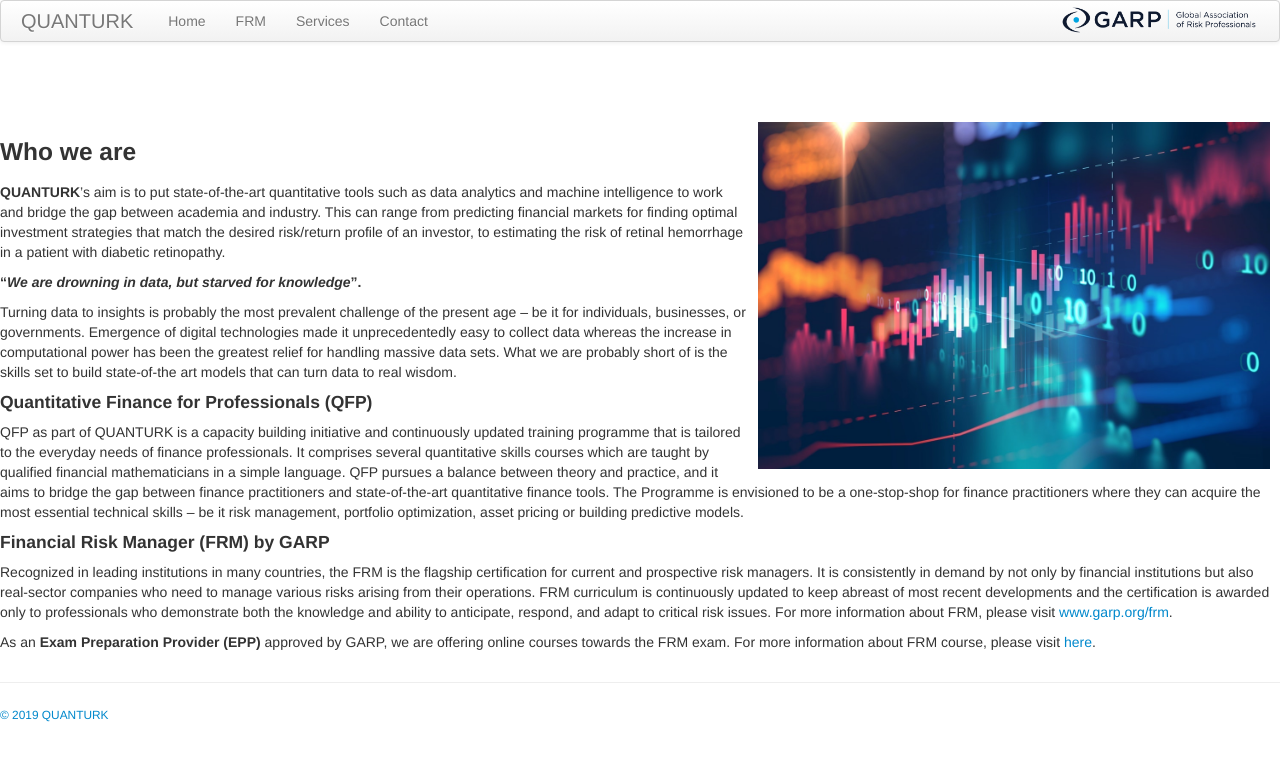
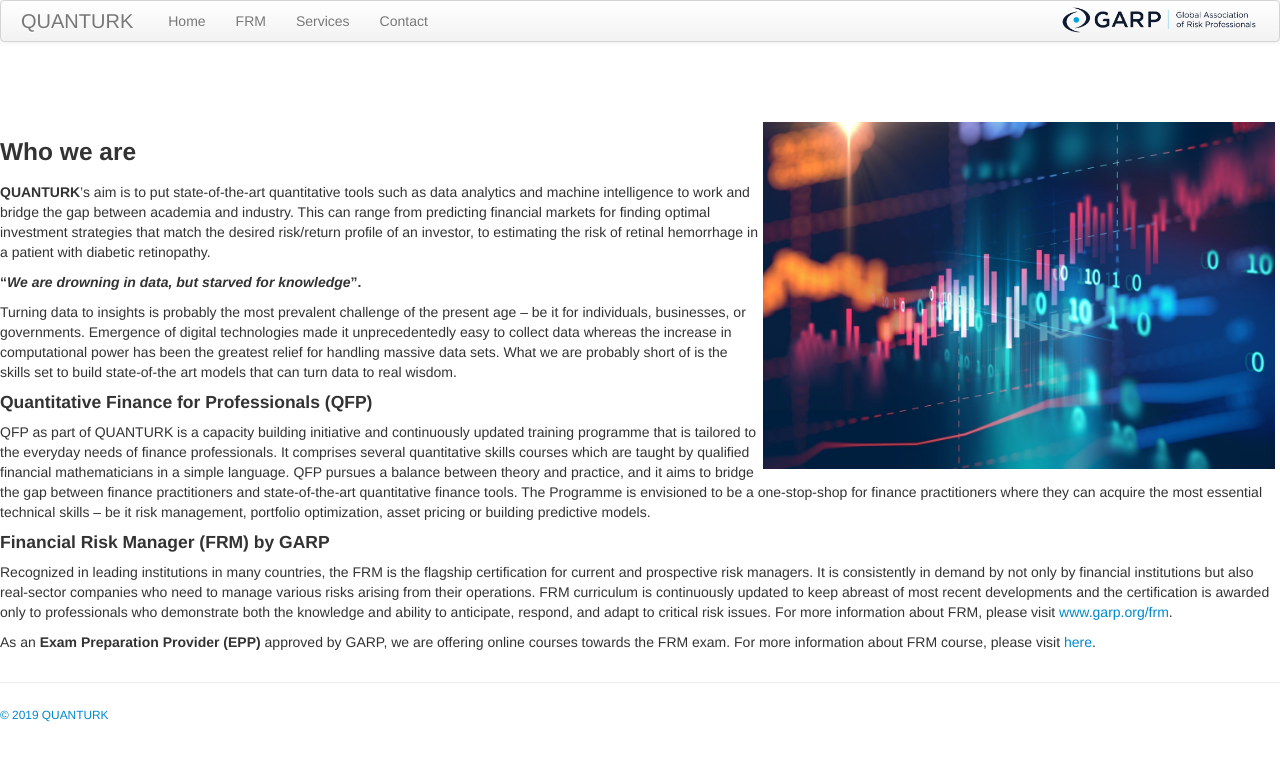
Before and after one commit to quanturk/quanturk.github.io, a Jekyll site: the page built from index.md, in a window 1280 px wide. Shown: the top 761 px of the page. Built offline with Jekyll 4.4.1, drawn with Linux system fonts in a browser that asks for light colours.

Commit message:
Update index.md

```diff
--- a/index.md
+++ b/index.md
@@ -4,7 +4,7 @@
 ---
 
 <br><br><br>
-<img src="figures/front.jpg" width="40%" alt="Site logo" align = "right" style="margin:0px 10px">
+<img src="figures/front.jpg" width="40%" alt="Site logo" align = "right" style="margin:0px 5px">
 
 ### Who we are
 
```
